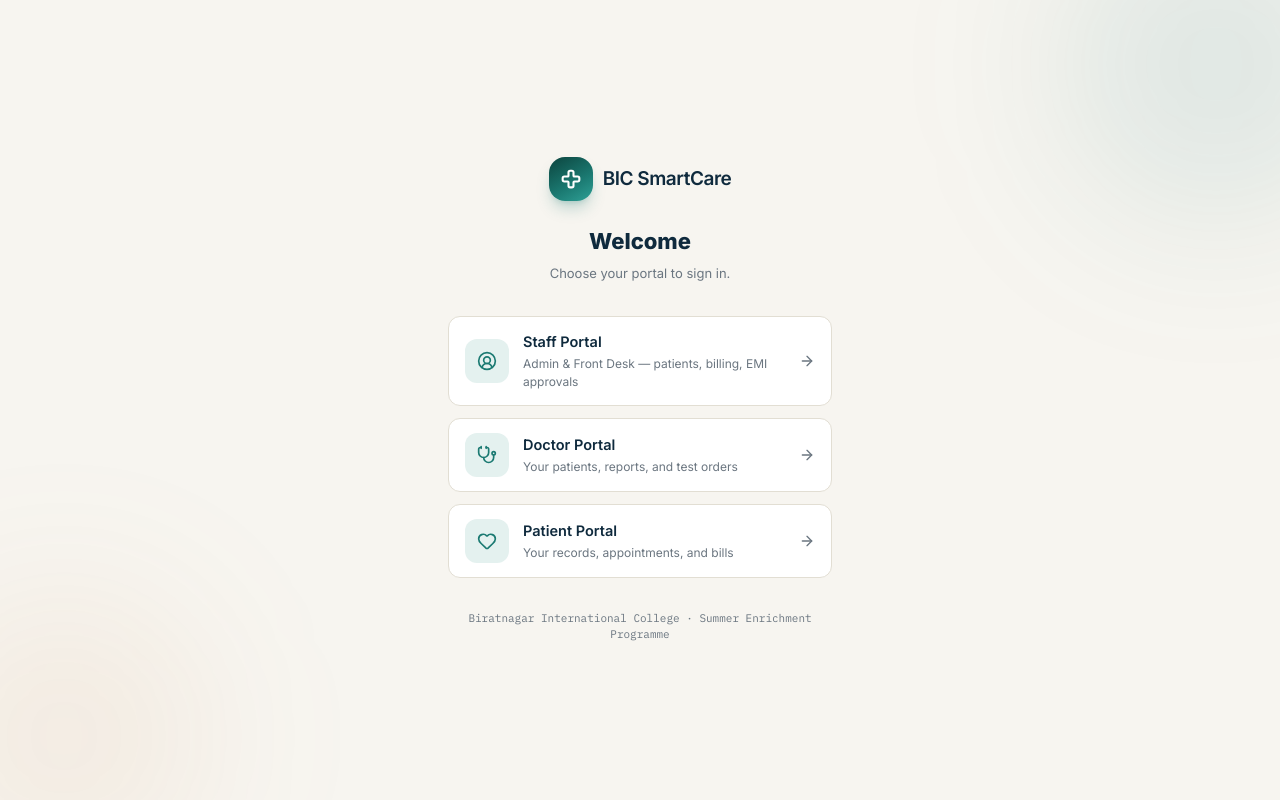
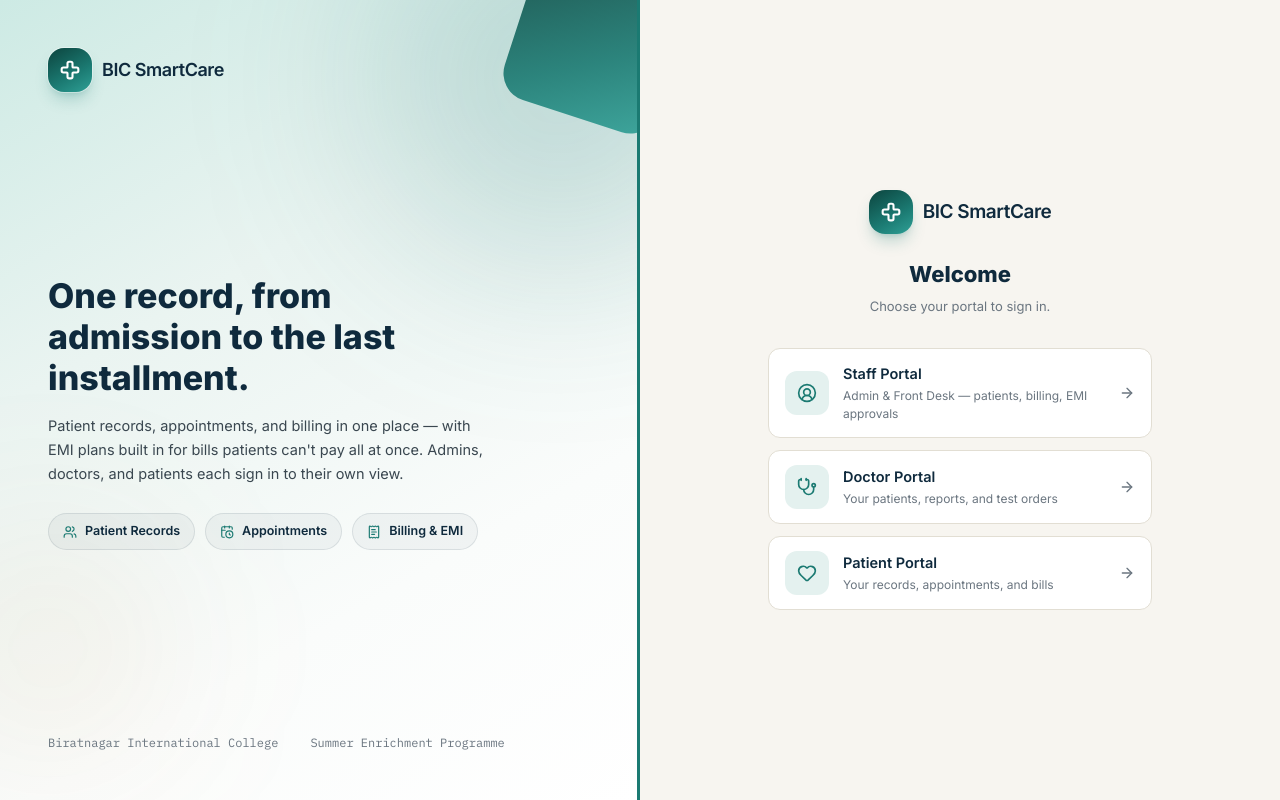
Before and after one commit to aryanshahivk-afk/hospital-management-system, a React (Vite) app in the folder hms-frontend-updated/hms-frontend/: page /login in a window 1280 px wide. Built offline with nearby package versions, Linux system fonts and the light colour scheme; no server answers.

Commit message:
reapplied portal selector with centered branded layout

```diff
--- a/hms-frontend-updated/hms-frontend/src/pages/PortalSelect.jsx
+++ b/hms-frontend-updated/hms-frontend/src/pages/PortalSelect.jsx
@@ -5,6 +5,9 @@ import {
   Stethoscope,
   Heart,
   ArrowRight,
+  Users,
+  CalendarClock,
+  ReceiptText,
 } from "lucide-react";
 
 const PORTALS = [
@@ -28,18 +31,72 @@ const PORTALS = [
   },
 ];
 
-// Single centered layout instead of a split-screen hero — this stays visually rich
-// (logo, soft decorative color, tagline) at every window width instead of going bare
-// the moment the screen drops below a "wide desktop" breakpoint.
 export default function PortalSelect() {
   return (
-    <div className="min-h-screen w-full flex items-center justify-center bg-paper p-6 relative overflow-hidden">
-      <div className="absolute -right-24 -top-24 w-80 h-80 rounded-full bg-teal/10 blur-[80px]" />
-      <div className="absolute -left-20 -bottom-20 w-72 h-72 rounded-full bg-amber/[0.07] blur-[80px]" />
+    <div className="min-h-screen w-full flex bg-paper">
+      {/* Left hero panel — unchanged from the original design. Switched to md: instead of
+          lg: so it shows up reliably on more screen widths instead of disappearing on
+          medium windows, which is what made the page look empty before. */}
+      <div className="hidden md:flex md:w-1/2 text-ink flex-col justify-between p-12 relative overflow-hidden bg-[linear-gradient(150deg,#CDEAE4_0%,#EAF4F1_35%,#FAFCFB_70%,#FFFFFF_100%)] border-r-[3px] border-teal">
+        <div className="absolute -right-28 -top-28 w-[380px] h-[380px] rounded-full bg-teal/20 blur-[90px]" />
+        <div className="absolute -left-16 bottom-10 w-56 h-56 rounded-full bg-amber/[0.08] blur-[90px]" />
+        <div className="absolute -right-10 -top-10 w-40 h-40 rounded-[28px] bg-[linear-gradient(150deg,#0C443E_0%,#1B7A72_60%,#2FA096_100%)] opacity-90 rotate-[18deg]" />
 
-      <div className="w-full max-w-sm relative">
+        <div className="flex items-center gap-2.5 relative">
+          <div className="w-11 h-11 rounded-2xl bg-[linear-gradient(150deg,#0C443E_0%,#1B7A72_60%,#2FA096_100%)] flex items-center justify-center shadow-lg shadow-teal/25 ring-1 ring-white/40">
+            <Cross size={20} strokeWidth={2.5} className="text-white" />
+          </div>
+          <p className="font-semibold text-lg tracking-tight text-ink">
+            BIC SmartCare
+          </p>
+        </div>
+
+        <div className="relative max-w-md">
+          <p className="text-[34px] leading-[1.2] font-extrabold text-ink">
+            One record, from admission to the last installment.
+          </p>
+          <p className="text-slate text-[14.5px] mt-4 leading-relaxed">
+            Patient records, appointments, and billing in one place — with EMI
+            plans built in for bills patients can't pay all at once. Admins,
+            doctors, and patients each sign in to their own view.
+          </p>
+
+          <div className="flex flex-wrap gap-2.5 mt-7">
+            {[
+              { icon: Users, label: "Patient Records" },
+              { icon: CalendarClock, label: "Appointments" },
+              { icon: ReceiptText, label: "Billing & EMI" },
+            ].map(({ icon: Icon, label }) => (
+              <span
+                key={label}
+                className="flex items-center gap-2 bg-ink/[0.04] border border-ink/[0.1] text-ink text-[12.5px] font-semibold px-3.5 py-2 rounded-full"
+              >
+                <Icon size={14} className="text-teal" />
+                {label}
+              </span>
+            ))}
+          </div>
+        </div>
+
+        <div className="relative flex items-center gap-8 text-[12px] text-slate-soft font-mono">
+          <span>Biratnagar International College</span>
+          <span>Summer Enrichment Programme</span>
+        </div>
+      </div>
+
+      {/* Right panel — Option A: logo, "Welcome", and the three portal cards. */}
+      <div className="flex-1 flex items-center justify-center p-8">
+        <div className="w-full max-w-sm">
           <div className="flex flex-col items-center text-center mb-8">
-          <div className="flex items-center gap-2.5 mb-6">
+            <div className="flex items-center gap-2.5 mb-6 md:hidden">
+              <div className="w-9 h-9 rounded-xl bg-[linear-gradient(150deg,#0C443E_0%,#1B7A72_60%,#2FA096_100%)] flex items-center justify-center">
+                <Cross size={16} strokeWidth={2.5} className="text-white" />
+              </div>
+              <span className="font-semibold text-[16px] tracking-tight text-ink">
+                BIC SmartCare
+              </span>
+            </div>
+            <div className="hidden md:flex items-center gap-2.5 mb-6">
               <div className="w-11 h-11 rounded-2xl bg-[linear-gradient(150deg,#0C443E_0%,#1B7A72_60%,#2FA096_100%)] flex items-center justify-center shadow-lg shadow-teal/25">
                 <Cross size={20} strokeWidth={2.5} className="text-white" />
               </div>
@@ -81,10 +138,7 @@ export default function PortalSelect() {
               );
             })}
           </div>
-
-        <p className="text-center text-[11px] text-slate-soft mt-8 font-mono">
-          Biratnagar International College · Summer Enrichment Programme
-        </p>
+        </div>
       </div>
     </div>
   );
```
Lines whose indentation alone changed are shown as unchanged.
